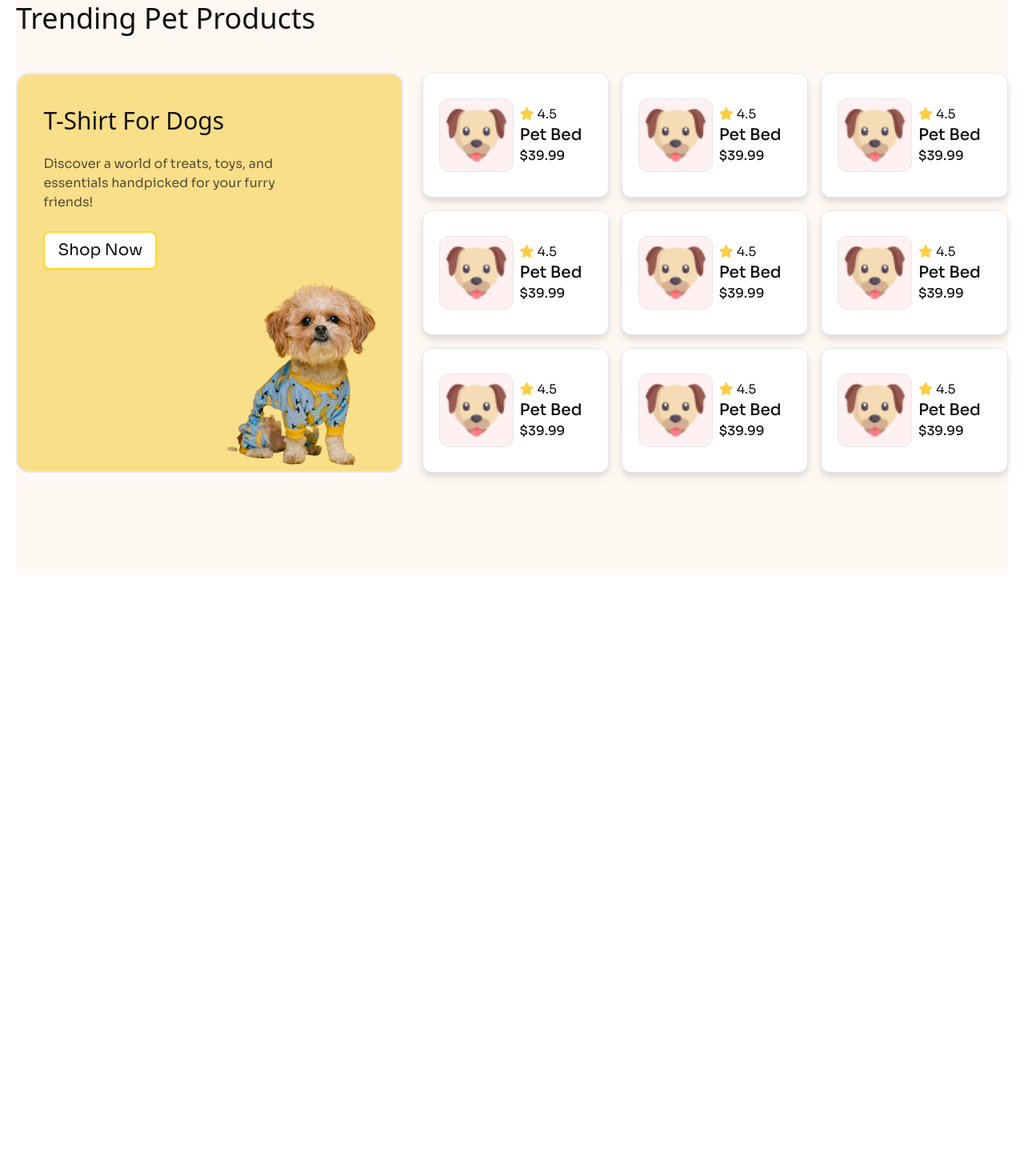
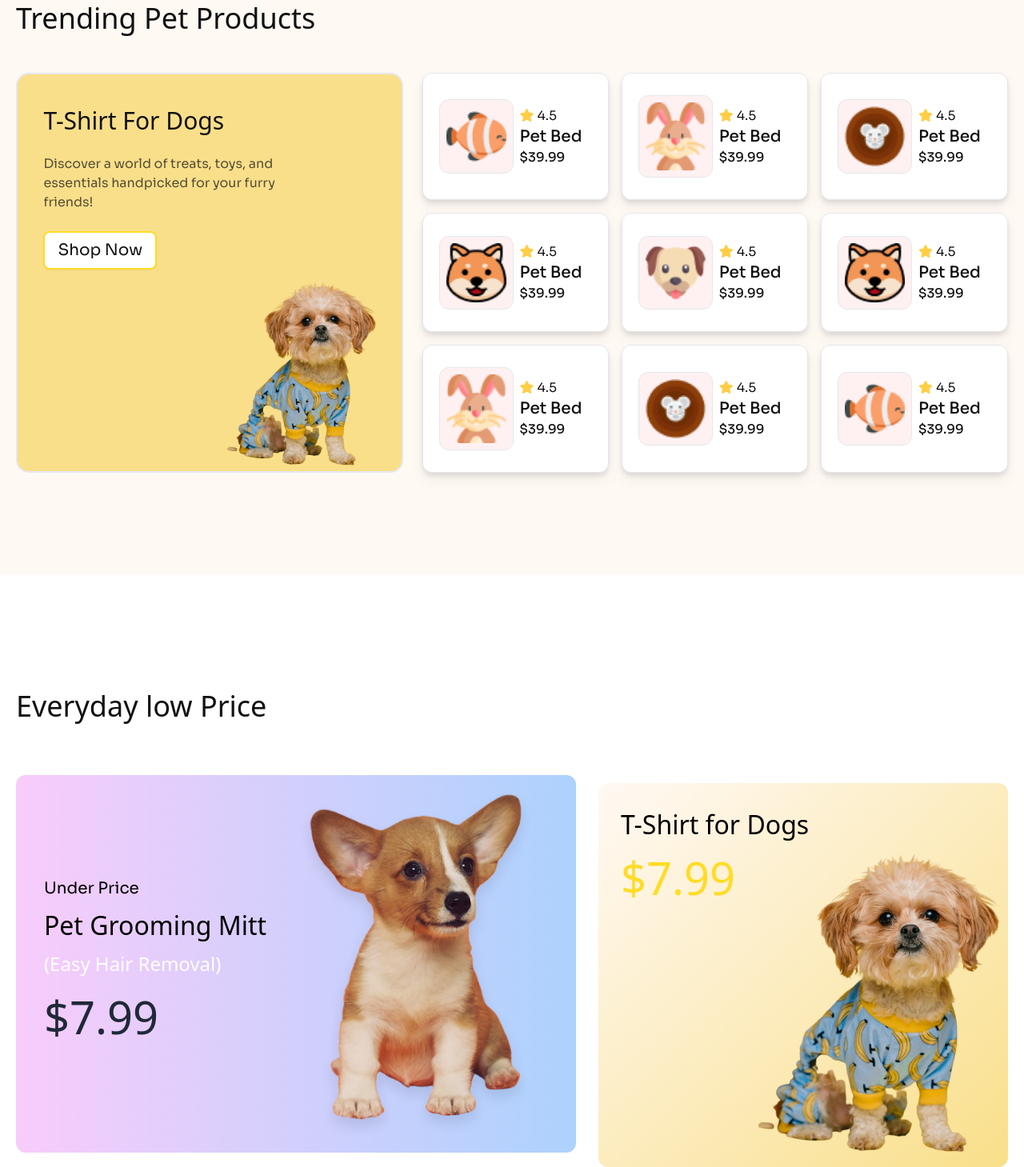
Before and after one commit to yasir-8arafat/ph-A3-Cetagory-01-recap, a plain HTML site: page index.html in a window 1280 px wide. Shown: the part 1920-3379 px from the top of the page at 80% size. Before the commit the page ends 2639 px from the top, so only its background shows below. Drawn offline with nearby package versions, Linux system fonts and the light colour scheme; a web font is replaced by a local one.

Commit message:
Everyday low Price section added with responsive

```diff
--- a/index.html
+++ b/index.html
@@ -170,13 +170,16 @@
             </div>
         </section>
         <!-- Trending Pet Products section start -->
-        <section class="bg-[#FFF9F4] py-32 mx-3 sm:mx-5">
+        <section class="bg-[#FFF9F4] py-32">
             <!-- inner div -->
+            <div class="mx-3 sm:mx-5">
+                <!-- inner div - 2 -->
                 <div class="container mx-auto">
                     <h1 class="text-4xl text-[#111111] font-normal font-ADLaMFont mb-12">Trending Pet Products</h1>
                     <!-- card container -->
                     <div class="flex flex-col xl:flex-row gap-6 justify-center">
-                    <div class="h-[500px] bg-[#F9DF8A] max-w-[500px] mx-auto xl:mx-0 xl:max-w-[39%] h-[450px] rounded-2xl border-2">
+                        <div
+                            class="h-[500px] bg-[#F9DF8A] max-w-[500px] mx-auto xl:mx-0 xl:max-w-[39%] h-[450px] rounded-2xl border-2">
                             <div class="h-full bg-no-repeat bg-right-bottom pt-10 px-8"
                                 style="background-image: url(c1-assets/cute-pet-small.png);">
                                 <div class="space-y-6 sm:w-[70%]">
@@ -196,7 +199,7 @@
                             <div class="bg-white  border rounded-xl drop-shadow-lg p-5 flex gap-2 items-center">
                                 <!-- ismall card Image -->
                                 <div class="max-w-24 bg-rose-50 rounded-xl border flex-1">
-                                <img class="w-full p-2" src="c1-assets/dog-cartoon.png" alt="">
+                                    <img class="w-full p-2" src="c1-assets/fish-cartoon.png" alt="">
                                 </div>
                                 <!-- small card text&rating -->
                                 <div class="font-soraFont flex-1">
@@ -217,7 +220,7 @@
                             <div class="bg-white  border rounded-xl drop-shadow-lg p-5 flex gap-2 items-center">
                                 <!-- ismall card Image -->
                                 <div class="max-w-24 bg-rose-50 rounded-xl border flex-1">
-                                <img class="w-full p-2" src="c1-assets/dog-cartoon.png" alt="">
+                                    <img class="w-full p-2" src="c1-assets/rabbit-cartoon.png" alt="">
                                 </div>
                                 <!-- small card text&rating -->
                                 <div class="font-soraFont flex-1">
@@ -238,7 +241,7 @@
                             <div class="bg-white  border rounded-xl drop-shadow-lg p-5 flex gap-2 items-center">
                                 <!-- ismall card Image -->
                                 <div class="max-w-24 bg-rose-50 rounded-xl border flex-1">
-                                <img class="w-full p-2" src="c1-assets/dog-cartoon.png" alt="">
+                                    <img class="w-full p-2" src="c1-assets/mouse-cartoon.png" alt="">
                                 </div>
                                 <!-- small card text&rating -->
                                 <div class="font-soraFont flex-1">
@@ -259,7 +262,7 @@
                             <div class="bg-white  border rounded-xl drop-shadow-lg p-5 flex gap-2 items-center">
                                 <!-- ismall card Image -->
                                 <div class="max-w-24 bg-rose-50 rounded-xl border flex-1">
-                                <img class="w-full p-2" src="c1-assets/dog-cartoon.png" alt="">
+                                    <img class="w-full p-2" src="c1-assets/cat-cartoon.png" alt="">
                                 </div>
                                 <!-- small card text&rating -->
                                 <div class="font-soraFont flex-1">
@@ -301,7 +304,7 @@
                             <div class="bg-white  border rounded-xl drop-shadow-lg p-5 flex gap-2 items-center">
                                 <!-- ismall card Image -->
                                 <div class="max-w-24 bg-rose-50 rounded-xl border flex-1">
-                                <img class="w-full p-2" src="c1-assets/dog-cartoon.png" alt="">
+                                    <img class="w-full p-2" src="c1-assets/cat-cartoon.png" alt="">
                                 </div>
                                 <!-- small card text&rating -->
                                 <div class="font-soraFont flex-1">
@@ -322,7 +325,7 @@
                             <div class="bg-white  border rounded-xl drop-shadow-lg p-5 flex gap-2 items-center">
                                 <!-- ismall card Image -->
                                 <div class="max-w-24 bg-rose-50 rounded-xl border flex-1">
-                                <img class="w-full p-2" src="c1-assets/dog-cartoon.png" alt="">
+                                    <img class="w-full p-2" src="c1-assets/rabbit-cartoon.png" alt="">
                                 </div>
                                 <!-- small card text&rating -->
                                 <div class="font-soraFont flex-1">
@@ -343,7 +346,7 @@
                             <div class="bg-white  border rounded-xl drop-shadow-lg p-5 flex gap-2 items-center">
                                 <!-- ismall card Image -->
                                 <div class="max-w-24 bg-rose-50 rounded-xl border flex-1">
-                                <img class="w-full p-2" src="c1-assets/dog-cartoon.png" alt="">
+                                    <img class="w-full p-2" src="c1-assets/mouse-cartoon.png" alt="">
                                 </div>
                                 <!-- small card text&rating -->
                                 <div class="font-soraFont flex-1">
@@ -364,7 +367,7 @@
                             <div class="bg-white  border rounded-xl drop-shadow-lg p-5 flex gap-2 items-center">
                                 <!-- ismall card Image -->
                                 <div class="max-w-24 bg-rose-50 rounded-xl border flex-1">
-                                <img class="w-full p-2" src="c1-assets/dog-cartoon.png" alt="">
+                                    <img class="w-full p-2" src="c1-assets/fish-cartoon.png" alt="">
                                 </div>
                                 <!-- small card text&rating -->
                                 <div class="font-soraFont flex-1">
@@ -384,6 +387,43 @@
                         </div>
                     </div>
                 </div>
+            </div>
+        </section>
+        <!-- Everyday low Price section start -->
+        <section class="container mx-auto">
+            <!-- inner div -->
+            <div class="mx-3 sm:mx-5">
+                <h2 class="text-4xl text-[#111111] font-normal font-ADLaMFont mb-12">Everyday low Price</h2>
+                <!-- card container -->
+                <div class="space-y-7 xl:flex xl:justify-between xl:items-center gap-7">
+                    <!-- Large Card -->
+                    <div
+                        class="bg-gradient-to-r from-[#F8CCFB] to-[#ACD2FD] flex flex-col md:flex-row items-center justify-center max-w-3xl rounded-xl mx-auto xl:mx-0 xl:flex-1">
+                        <!-- text info -->
+                        <div class="space-y-2 pt-7 md:pt-0 xl:pl-8">
+                            <p class="font-normal text-xl font-soraFont text-[#000000]">Under Price</p>
+                            <h4 class="text-[32px] font-normal font-ADLaMFont text-[#000000]">Pet Grooming Mitt</h4>
+                            <p class="text-2xl font-normal font-ADLaMFont text-white">(Easy Hair Removal)</p>
+                            <h1 class="text-[56px] font-normal font-ADLaMFont tetxt-[#000000]">$7.99</h1>
+                        </div>
+                        <!-- large card image part -->
+                        <div class="max-w-sm">
+                            <img class="w-full" src="c1-assets/cute-dog-mid.png" alt="">
+                        </div>
+                    </div>
+                    <!-- small card -->
+                    <div
+                        class="h-[480px] bg-gradient-to-br from-[#FFF9F4] to-[#F9DF8A] max-w-lg rounded-xl mx-auto xl:mx-0 xl:flex-1">
+                        <div class="bg-no-repeat bg-right-bottom h-full"
+                            style="background-image: url(c1-assets/cute-pet-mid.png);">
+                            <div class="pl-3 pt-3 sm:pl-7 sm:pt-7">
+                                <h3 class="text-[32px] font-normal text-[#000000] font-ADLaMFont">T-Shirt for Dogs</h3>
+                                <h1 class="font-normal text-[56px] font-ADLaMFont text-[#FFDC26]">$7.99</h1>
+                            </div>
+                        </div>
+                    </div>
+                </div>
+            </div>
         </section>
     </main>
     <footer></footer>
```
Lines whose indentation alone changed are shown as unchanged.
